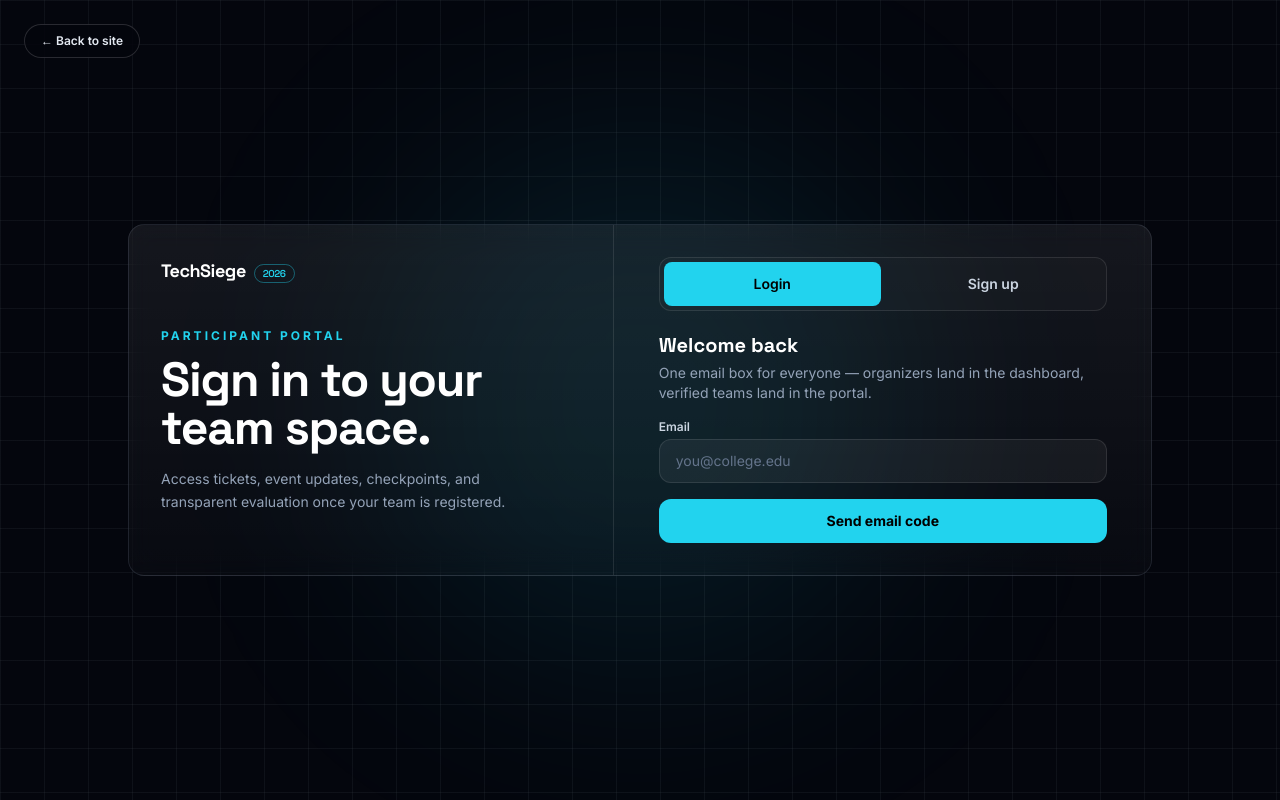
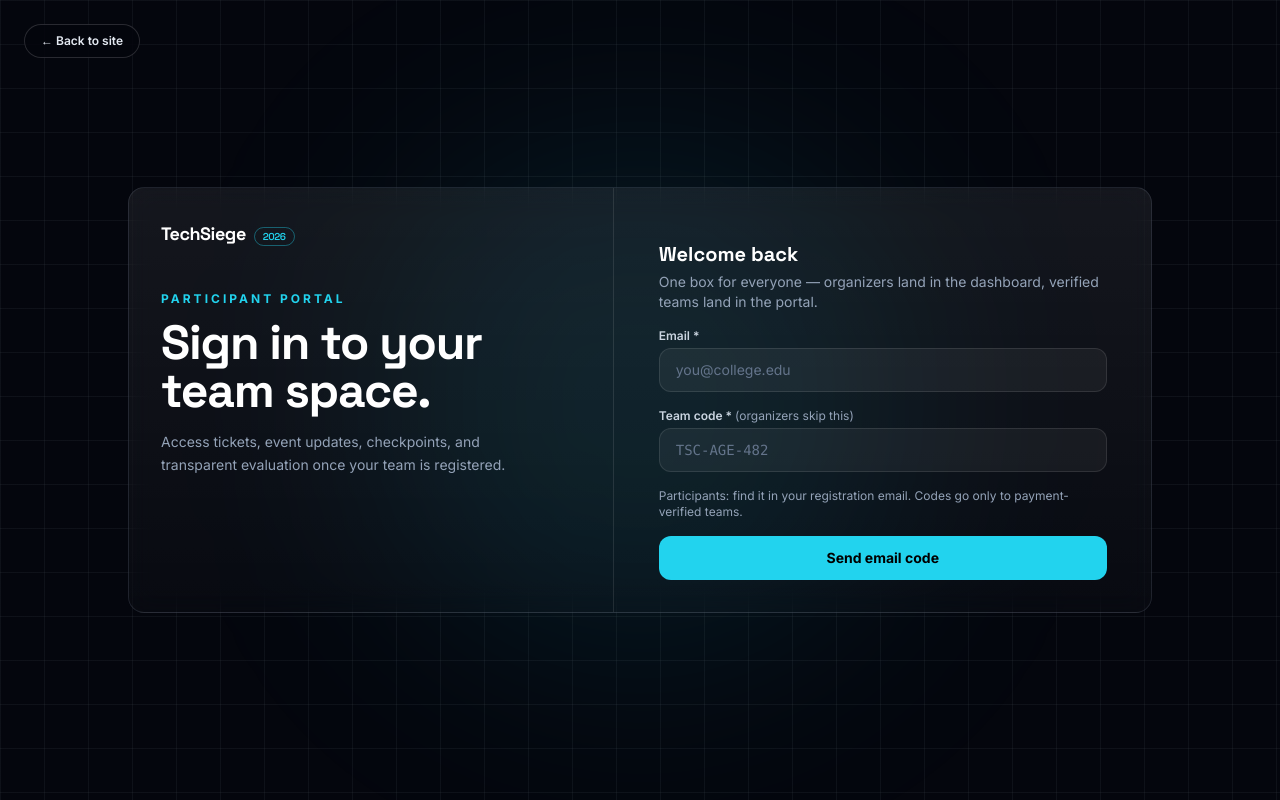
Before and after one commit to cynexdepticb/Techsiege-frontend, a Next.js app: page /login in a window 1280 px wide. Built offline with nearby package versions, Linux system fonts and the light colour scheme.

Commit message:
Login asks email plus team code

```diff
--- a/app/login/LoginForm.tsx
+++ b/app/login/LoginForm.tsx
@@ -3,16 +3,11 @@ import { useState } from "react";
 import { useRouter, useSearchParams } from "next/navigation";
 import { saveSession, type Session } from "@/lib/auth";
 
-type Mode = "login" | "signup";
-
 export default function LoginForm() {
   const router = useRouter();
   const search = useSearchParams();
-  const [mode, setMode] = useState<Mode>("login");
-  const [fullName, setFullName] = useState("");
-  const [college, setCollege] = useState("");
   const [email, setEmail] = useState("");
-  const [phone, setPhone] = useState("");
+  const [teamCode, setTeamCode] = useState("");
   const [code, setCode] = useState("");
   const [step, setStep] = useState<"email" | "code">("email");
   const [busy, setBusy] = useState(false);
@@ -32,18 +27,8 @@ export default function LoginForm() {
         method: "POST",
         headers: { "Content-Type": "application/json" },
         // No role sent: the server figures out organizer vs participant
-        // from the email itself.
-        body: JSON.stringify(
-          mode === "signup"
-            ? {
-                email: email.trim(),
-                mode,
-                fullName: fullName.trim(),
-                college: college.trim(),
-                phone: phone.trim(),
-              }
-            : { email: email.trim(), mode },
-        ),
+        // from the email itself. Team code is required for participants.
+        body: JSON.stringify({ email: email.trim(), teamCode: teamCode.trim() }),
       });
       const data = await res.json();
       if (!res.ok || !data.ok) {
@@ -71,7 +56,7 @@ export default function LoginForm() {
       const res = await fetch("/api/auth/verify-otp", {
         method: "POST",
         headers: { "Content-Type": "application/json" },
-        body: JSON.stringify({ email: email.trim(), code: code.trim() }),
+        body: JSON.stringify({ email: email.trim(), code: code.trim(), teamCode: teamCode.trim() }),
       });
       const data = await res.json();
       if (!res.ok || !data.ok) {
@@ -96,71 +81,35 @@ export default function LoginForm() {
     }
   }
 
-  function switchMode(next: Mode) {
-    setMode(next);
-    setStep("email");
-    setCode("");
-    setError(null);
-    setNotice(null);
-  }
-
   return (
     <section className="relative w-full max-w-md" aria-label="Sign in form">
-      {step === "email" && (
-        <div className="grid grid-cols-2 gap-1 rounded-xl border border-white/10 bg-white/[0.02] p-1" aria-label="Account action">
-          {(["login", "signup"] as const).map((item) => (
-            <button
-              key={item}
-              type="button"
-              aria-pressed={mode === item}
-              onClick={() => switchMode(item)}
-              className={`min-h-11 rounded-lg px-4 text-sm font-semibold transition ${
-                mode === item ? "bg-accent text-black" : "text-slate-300 hover:bg-white/5 hover:text-white"
-              }`}
-            >
-              {item === "login" ? "Login" : "Sign up"}
-            </button>
-          ))}
-        </div>
-      )}
-
       {step === "email" ? (
         <form onSubmit={requestOtp} className="mt-5 space-y-4">
           <div>
             <h2 className="font-display text-xl font-bold text-white">
-              {mode === "login" ? "Welcome back" : "Create your access"}
+              Welcome back
             </h2>
             <p className="mt-1 text-sm text-muted">
-              {mode === "login"
-                ? "One email box for everyone — organizers land in the dashboard, verified teams land in the portal."
-                : "New here? Tell us who you are, then verify your email with a code."}
+              One box for everyone — organizers land in the dashboard, verified teams land in the portal.
             </p>
           </div>
 
-          {mode === "signup" && (
-            <>
-              <label className="block">
-                <span className="mb-1 block text-xs font-semibold text-slate-300">Full name</span>
-                <input required minLength={2} maxLength={100} value={fullName} onChange={(e) => setFullName(e.target.value)} autoComplete="name" className={input} />
-              </label>
-              <label className="block">
-                <span className="mb-1 block text-xs font-semibold text-slate-300">College</span>
-                <input required minLength={2} maxLength={160} value={college} onChange={(e) => setCollege(e.target.value)} autoComplete="organization" className={input} />
-              </label>
-            </>
-          )}
-
           <label className="block">
-            <span className="mb-1 block text-xs font-semibold text-slate-300">Email</span>
+            <span className="mb-1 block text-xs font-semibold text-slate-300">Email *</span>
             <input required type="email" value={email} onChange={(e) => setEmail(e.target.value)} autoComplete="email" placeholder="you@college.edu" className={input} />
           </label>
 
-          {mode === "signup" && (
-            <label className="block">
-              <span className="mb-1 block text-xs font-semibold text-slate-300">Phone</span>
-              <input required value={phone} onChange={(e) => setPhone(e.target.value)} autoComplete="tel" placeholder="+91 98765 43210" className={input} />
-            </label>
-          )}
+          <label className="block">
+            <span className="mb-1 block text-xs font-semibold text-slate-300">Team code * <span className="font-normal text-muted">(organizers skip this)</span></span>
+            <input
+              value={teamCode}
+              onChange={(e) => setTeamCode(e.target.value.toUpperCase())}
+              placeholder="TSC-AGE-482"
+              maxLength={16}
+              className={`${input} font-mono uppercase`}
+            />
+          </label>
+          <p className="text-xs text-muted">Participants: find it in your registration email. Codes go only to payment-verified teams.</p>
 
           {error && <p role="alert" className="rounded-xl border border-red-500/40 bg-red-500/10 p-3 text-sm text-red-300">{error}</p>}
           <button
```
